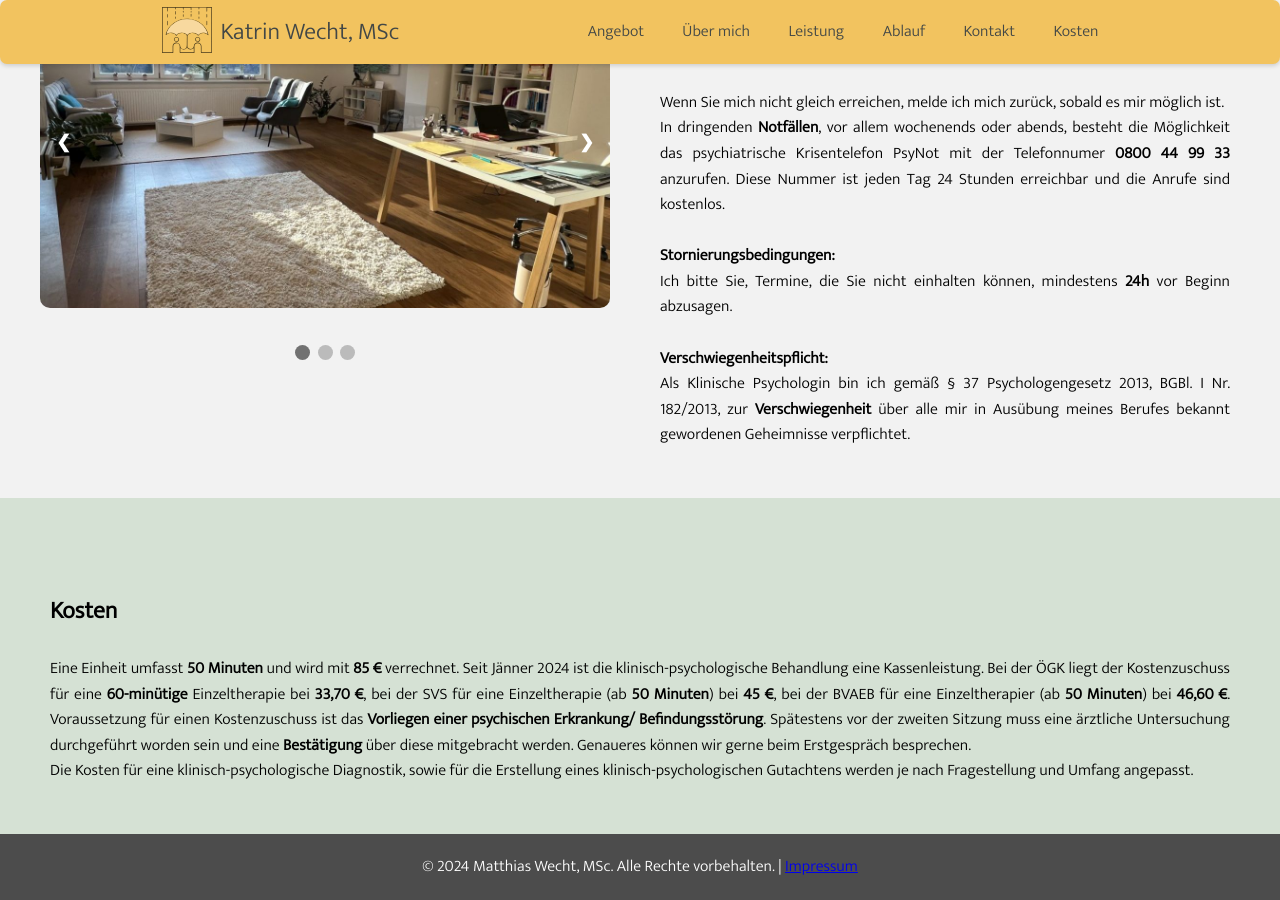
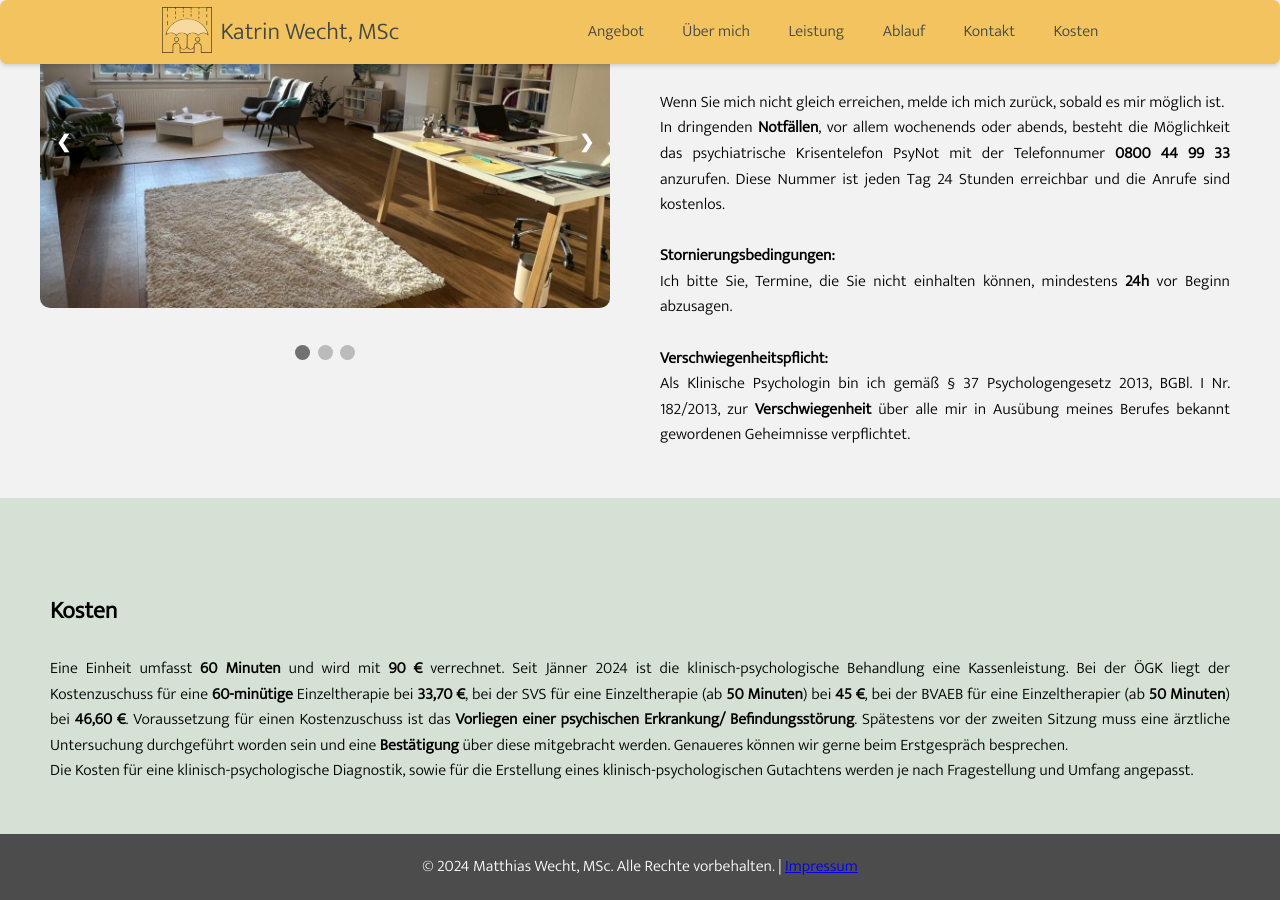
Before and after one commit to 11wecht/11wecht.github.io, a Jekyll site: the page built from index.html, in a window 1280 px wide and 900 px high, scrolled down 3696 px. Built offline with Jekyll 4.4.1, drawn with Linux system fonts in a browser that asks for light colours.

Commit message:
section kosten
change preis auf 90€

```diff
--- a/index.html
+++ b/index.html
@@ -565,7 +565,7 @@ layout: default
 
                 <h1>Kosten</h1>
                 <br>
-                <p>Eine Einheit umfasst <b>50 Minuten</b> und wird mit <b>85 €</b> verrechnet. Seit Jänner 2024 ist die
+                <p>Eine Einheit umfasst <b>60 Minuten</b> und wird mit <b>90 €</b> verrechnet. Seit Jänner 2024 ist die
                     klinisch-psychologische Behandlung eine Kassenleistung. Bei der ÖGK liegt der Kostenzuschuss für
                     eine
                     <b>60-minütige</b> Einzeltherapie bei <b>33,70 €</b>, bei der SVS für eine Einzeltherapie (ab <b>50
```
Also changed, not shown: assets/images/katrin1_h.jpeg (added), assets/images/katrin2_h.jpeg (added), assets/images/katrin3_h.jpeg (added), assets/images/praxis1_h.jpeg (added), assets/images/praxis2_h.jpeg (added), assets/images/praxis3_h.jpeg (added), 9 other files.
